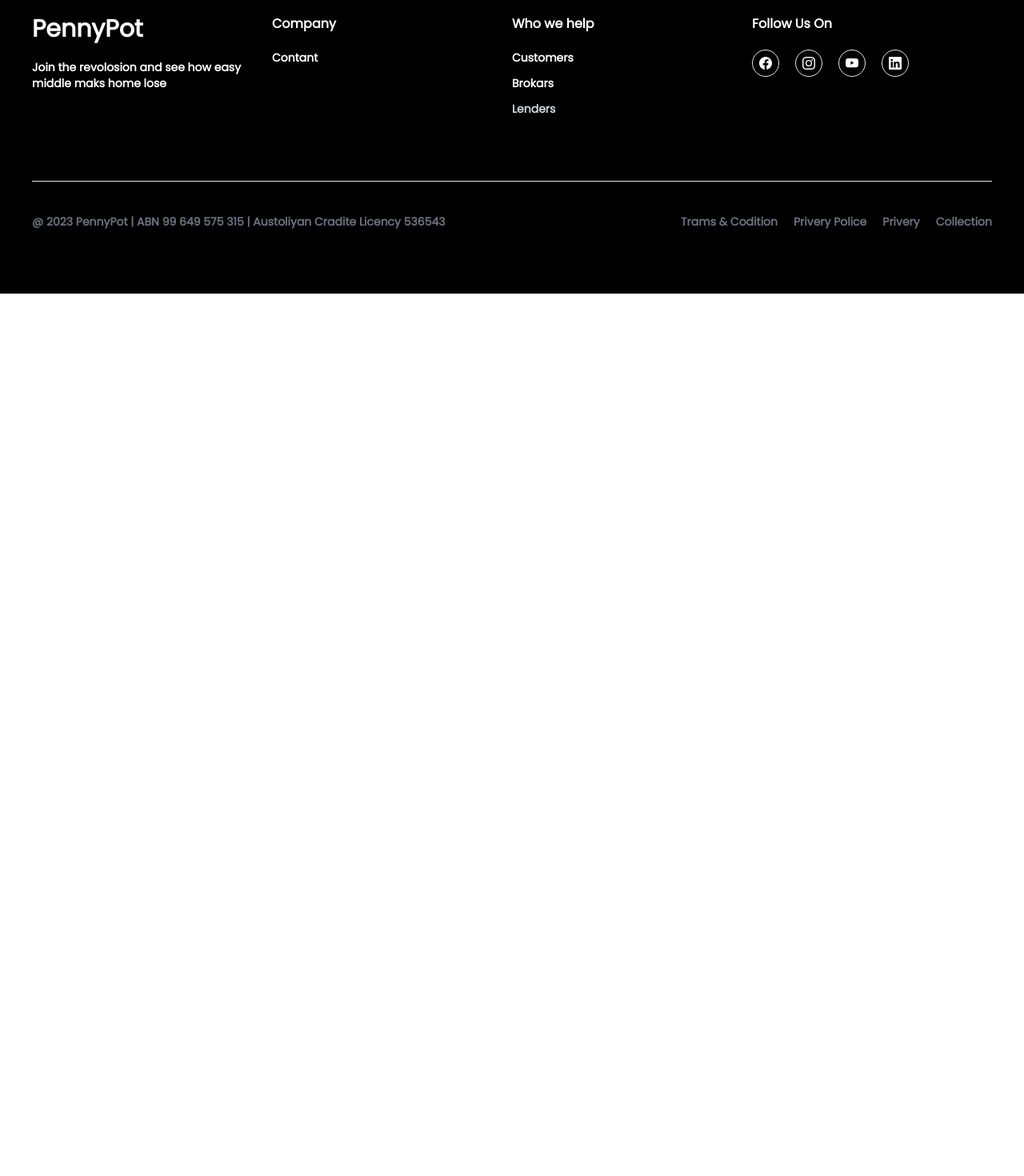
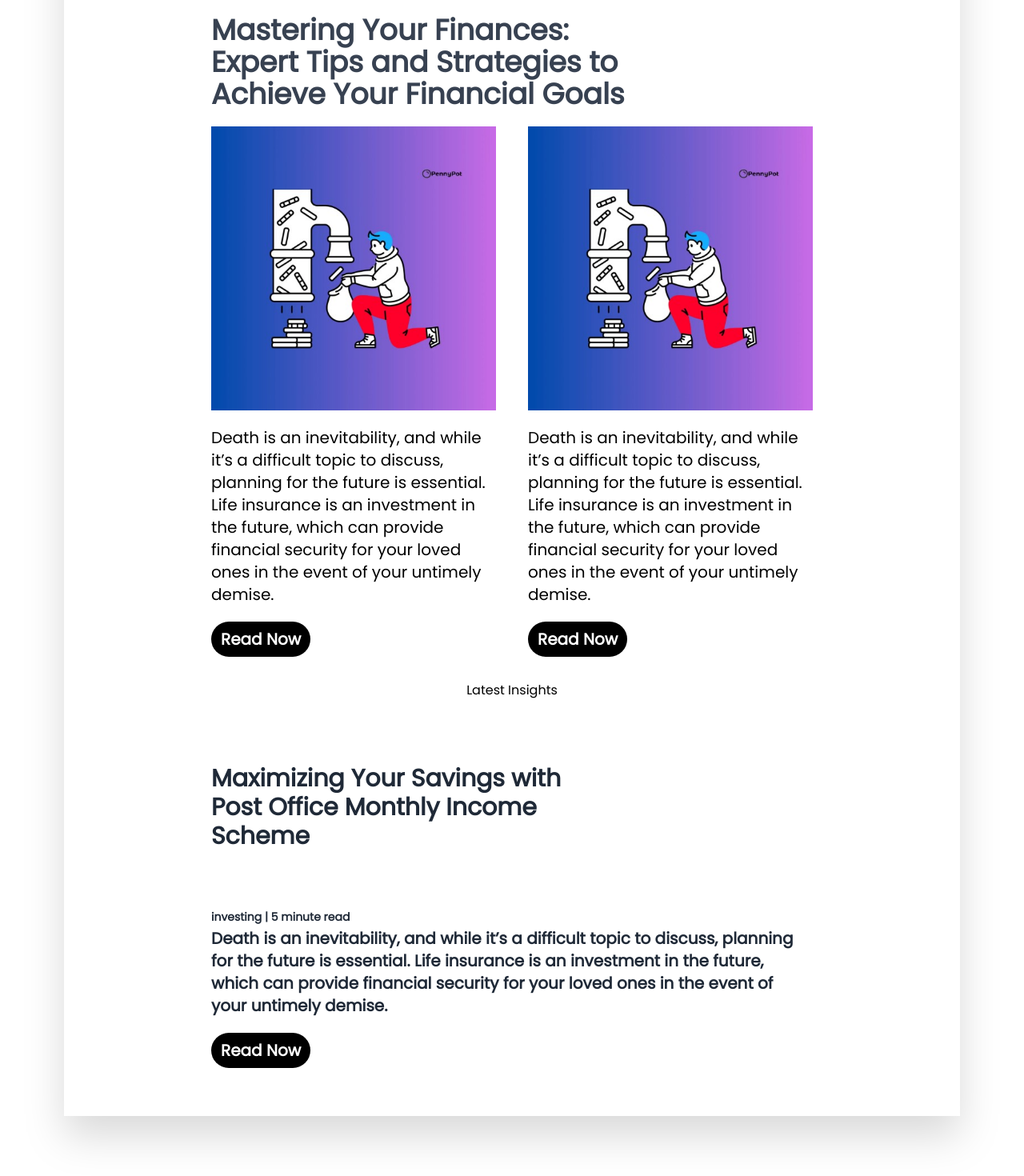
Before and after one commit to rashelmahomud/insights-app, a Next.js app: page / in a window 1280 px wide. Shown: the part 1340-2810 px from the top of the page at 80% size. Before the commit the page ends 1707 px from the top, so only its background shows below. Built offline with nearby package versions, Linux system fonts and the light colour scheme.

Commit message:
added some fetures

```diff
--- /dev/null
+++ b/src/components/home/section2.js
@@ -0,0 +1,33 @@
+import Image from "next/image"
+import image from '../../../public/images/ss.jpg';
+export default function section2() {
+    return (
+        <div className="lg:mx-36 p-10 mb-20">
+            <h1 className="text-4xl font-bold text-gray-700">Mastering Your Finances: <br />
+                Expert Tips and Strategies to <br />
+                Achieve Your Financial Goals</h1>
+            <div className="grid lg:grid-cols-2 grid-cols-1 gap-10">
+
+                <div>
+                    <Image src={image} width={600} height={600} className="my-5" />
+                    <p className="text-xl">Death is an inevitability, and while it’s a difficult topic to
+                        discuss, planning for the future is essential. Life insurance
+                        is an investment in the future, which can provide financial
+                        security for your loved ones in the event of your untimely
+                        demise.</p>
+                    <button class="rounded-full text-xl text-white font-bold my-5 px-3 bg-black p-2">Read Now</button>
+                </div>
+                <div>
+                    <Image src={image} width={600} height={600} className="my-5" />
+                    <p className="text-xl">Death is an inevitability, and while it’s a difficult topic to
+                        discuss, planning for the future is essential. Life insurance
+                        is an investment in the future, which can provide financial
+                        security for your loved ones in the event of your untimely
+                        demise.</p>
+                    <button class="rounded-full text-xl text-white font-bold my-5 px-3 bg-black p-2">Read Now</button>
+                </div>
+
+            </div>
+        </div>
+    )
+}
--- /dev/null
+++ b/src/components/home/section3.js
@@ -0,0 +1,23 @@
+
+export default function section3() {
+    return (
+        <div className="lg:mx-36 p-10 mb-20 z-50 mt-[-150px]">
+
+            <h1 className="text-center mb-20">Latest Insights</h1>
+            <div className="text-5xl font-bold text-gray-800">
+                <h1 className="text-3xl">Maximizing Your Savings with<br/>
+                    Post Office Monthly Income<br/>
+                    Scheme</h1><br />
+                <span className="text-sm">investing | 5 minute read</span>
+                <p className="text-xl">Death is an inevitability, and while it’s a difficult topic to
+                    discuss, planning for the future is essential. Life insurance
+                    is an investment in the future, which can provide financial
+                    security for your loved ones in the event of your untimely
+                    demise.</p>
+                <button class="rounded-full text-xl text-white font-bold my-5 px-3 bg-black p-2">Read Now</button>
+
+
+            </div>
+        </div>
+    )
+}
--- a/src/components/layout/format.js
+++ b/src/components/layout/format.js
@@ -7,7 +7,7 @@ import Head from "next/head";
 export default function formate({ children }) {
     return (
         <>
-            <Head><title>my-app</title></Head>
+            <Head><title>insights</title></Head>
 
             <Header></Header>
             <Glarry />
--- a/src/pages/index.js
+++ b/src/pages/index.js
@@ -4,6 +4,8 @@ import { Inter } from 'next/font/google'
 import Formate from '@/components/layout/format';
 import Glarry from '@/components/home/glarry';
 import Section1 from '@/components/home/section1';
+import Section2 from '@/components/home/section2';
+import Section3 from '@/components/home/section3';
 const inter = Inter({ subsets: ['latin'] })
 
 export default function Home() {
@@ -11,6 +13,8 @@ export default function Home() {
     <Formate>
 
       <Section1 />
+      <Section2 />
+      <Section3 />
 
     </Formate>
   )
```
Also changed, not shown: public/images/ss.jpg (added).
